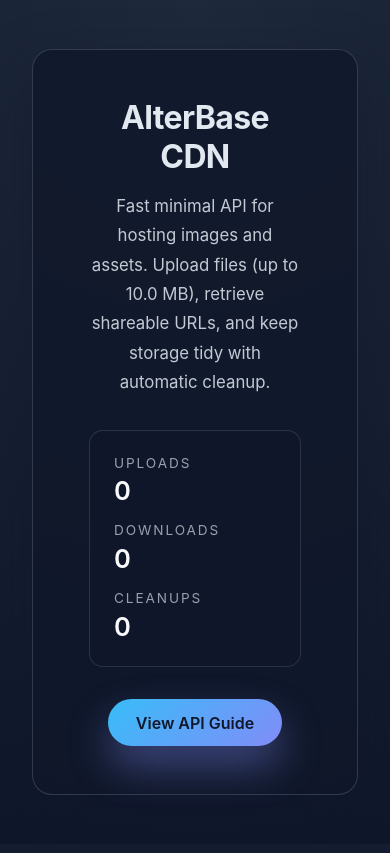
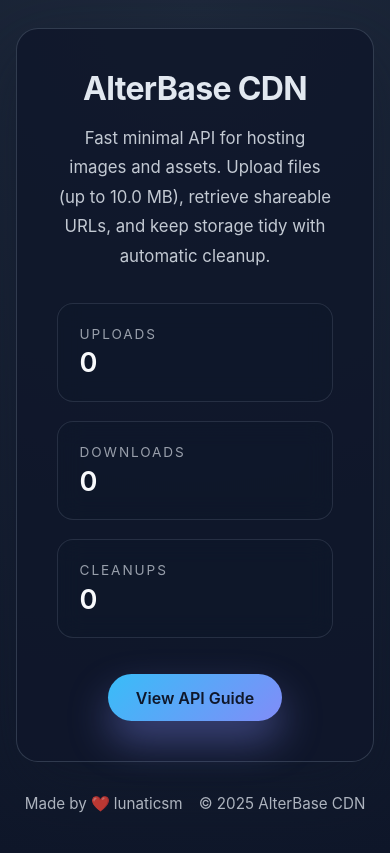
Before and after one commit to lunaticsm/Image-Uploader-API, a FastAPI app: page / in a window 390 px wide. Before the commit the page ends 795 px from the top, so only its background shows below. Run offline with FastAPI, Linux system fonts and the light colour scheme.

Commit message:
Polish HTML landing/docs with live metrics and repo link

```diff
--- a/app/main.py
+++ b/app/main.py
@@ -1,4 +1,5 @@
 import logging
+from datetime import datetime
 from pathlib import Path
 from string import Template
 from urllib.parse import quote
@@ -93,9 +94,10 @@ async def home():
         "index.html",
         {
             "max_file_mb": f"{MAX_FILE_SIZE_MB:.1f}",
-            "uploads": stats.get("uploads", 0),
-            "downloads": stats.get("downloads", 0),
-            "deleted": stats.get("deleted", 0),
+            "uploads": str(stats.get("uploads", 0)),
+            "downloads": str(stats.get("downloads", 0)),
+            "deleted": str(stats.get("deleted", 0)),
+            "year": str(datetime.utcnow().year),
         },
     )
     return HTMLResponse(content=html)
@@ -105,9 +107,17 @@ async def home():
 async def api_info():
     html = render_template(
         "api.html",
-        {"max_file_mb": f"{MAX_FILE_SIZE_MB:.1f}", "rate_limit": RATE_LIMIT_PER_MINUTE},
+        {"max_file_mb": f"{MAX_FILE_SIZE_MB:.1f}", "rate_limit": str(RATE_LIMIT_PER_MINUTE)},
     )
     return HTMLResponse(content=html)
+
+
+@app.get("/metrics", dependencies=[Depends(enforce_rate_limit)])
+def metrics_snapshot():
+    data = metrics.snapshot()
+    response = JSONResponse(data)
+    response.headers["Cache-Control"] = "no-store, no-cache, must-revalidate"
+    return response
 
 # --- Routes ---
 
--- a/app/templates/index.html
+++ b/app/templates/index.html
@@ -17,20 +17,22 @@
         font-family: "Inter", system-ui, -apple-system, BlinkMacSystemFont, "Segoe UI", sans-serif;
         min-height: 100vh;
         display: flex;
+        flex-direction: column;
         align-items: center;
         justify-content: center;
+        gap: 2rem;
         background: radial-gradient(circle at top, #1e293b, #0f172a);
         color: #e2e8f0;
-        padding: 2rem;
+        padding: 2rem 1.5rem 3rem;
       }
       main {
-        max-width: 540px;
-        background: rgba(15, 23, 42, 0.8);
-        border-radius: 20px;
-        padding: 3rem 3.5rem;
+        width: min(620px, 100%);
+        background: rgba(15, 23, 42, 0.82);
+        border-radius: 22px;
+        padding: clamp(2.5rem, 5vw, 3.5rem);
         text-align: center;
         border: 1px solid rgba(148, 163, 184, 0.25);
-        box-shadow: 0 24px 60px rgba(15, 23, 42, 0.45);
+        box-shadow: 0 26px 70px rgba(15, 23, 42, 0.5);
       }
       h1 {
         font-size: clamp(2rem, 5vw, 3rem);
@@ -43,17 +45,21 @@
         opacity: 0.85;
         margin-bottom: 2rem;
       }
-      .metrics {
+      .metrics-grid {
         display: grid;
-        gap: 1rem;
-        margin-bottom: 2rem;
+        grid-template-columns: repeat(auto-fit, minmax(160px, 1fr));
+        gap: 1.2rem;
+        margin-bottom: 2.25rem;
+      }
+      .metric {
         text-align: left;
-        background: rgba(15, 23, 42, 0.6);
-        border-radius: 14px;
-        padding: 1.5rem;
-        border: 1px solid rgba(148, 163, 184, 0.2);
+        background: rgba(15, 23, 42, 0.65);
+        border-radius: 16px;
+        padding: 1.35rem;
+        border: 1px solid rgba(148, 163, 184, 0.18);
+        backdrop-filter: blur(12px);
       }
-      .metrics .label {
+      .metric .label {
         display: block;
         font-size: 0.85rem;
         text-transform: uppercase;
@@ -61,10 +67,15 @@
         opacity: 0.65;
         margin-bottom: 0.3rem;
       }
-      .metrics .value {
-        font-size: 1.6rem;
+      .metric .value {
+        font-size: 2rem;
         font-weight: 600;
         color: #f8fafc;
+      }
+      .metric .unit {
+        font-size: 0.8rem;
+        opacity: 0.6;
+        margin-left: 0.25rem;
       }
       a {
         display: inline-block;
@@ -81,30 +92,121 @@
         transform: translateY(-2px);
         box-shadow: 0 24px 45px rgba(129, 140, 248, 0.45);
       }
+      footer {
+        font-size: 0.95rem;
+        opacity: 0.75;
+        display: flex;
+        gap: 1rem;
+        flex-wrap: wrap;
+        justify-content: center;
+        text-align: center;
+      }
+      footer .heart {
+        color: #f87171;
+        margin: 0 0.25rem;
+      }
+      @media (max-width: 540px) {
+        body {
+          padding: 1.75rem 1rem 2.5rem;
+        }
+        .metric .value {
+          font-size: 1.7rem;
+        }
+      }
     </style>
   </head>
   <body>
     <main>
       <h1>AlterBase CDN</h1>
       <p>
-        Fast minimal API for hosting images and assets. Upload files (up to $max_file_mb MB), retrieve shareable
+        Fast minimal API for hosting images and assets. Upload files (up to ${max_file_mb} MB), retrieve shareable
         URLs, and keep storage tidy with automatic cleanup.
       </p>
-      <div class="metrics">
-        <div>
+      <div class="metrics-grid">
+        <div class="metric" data-key="uploads" data-value="${uploads}">
           <span class="label">Uploads</span>
-          <span class="value">$uploads</span>
+          <span class="value">0</span>
         </div>
-        <div>
+        <div class="metric" data-key="downloads" data-value="${downloads}">
           <span class="label">Downloads</span>
-          <span class="value">$downloads</span>
+          <span class="value">0</span>
         </div>
-        <div>
+        <div class="metric" data-key="deleted" data-value="${deleted}">
           <span class="label">Cleanups</span>
-          <span class="value">$deleted</span>
+          <span class="value">0</span>
         </div>
       </div>
       <a href="/api-info">View API Guide</a>
     </main>
+    <footer>
+      <span>Made by<span class="heart">❤️</span>lunaticsm</span>
+      <span>© ${year} AlterBase CDN</span>
+    </footer>
+    <script>
+      const metricCards = document.querySelectorAll(".metric");
+
+      function formatNumber(value) {
+        if (Number.isNaN(value)) {
+          return "0";
+        }
+        return value.toLocaleString("en-US");
+      }
+
+      function scramble(el, finalValue) {
+        const duration = 900;
+        const start = performance.now();
+        const maxRandom = Math.max(finalValue, 20);
+
+        function update(now) {
+          const progress = (now - start) / duration;
+          if (progress < 1) {
+            const randomValue = Math.floor(Math.random() * maxRandom);
+            el.textContent = formatNumber(randomValue);
+            requestAnimationFrame(update);
+          } else {
+            el.textContent = formatNumber(finalValue);
+          }
+        }
+
+        requestAnimationFrame(update);
+      }
+
+      function applyMetrics(data) {
+        metricCards.forEach(function (card) {
+          const key = card.getAttribute("data-key");
+          const nextValue = Number(data[key] || 0);
+          const current = Number(card.getAttribute("data-current") || "-1");
+          if (current === nextValue) {
+            return;
+          }
+          card.setAttribute("data-current", String(nextValue));
+          const valueEl = card.querySelector(".value");
+          scramble(valueEl, nextValue);
+        });
+      }
+
+      const initialMetrics = {};
+      metricCards.forEach(function (card) {
+        const key = card.getAttribute("data-key");
+        initialMetrics[key] = Number(card.getAttribute("data-value") || "0");
+      });
+      applyMetrics(initialMetrics);
+
+      async function refreshMetrics() {
+        try {
+          const response = await fetch("/metrics", { cache: "no-store" });
+          if (!response.ok) {
+            return;
+          }
+          const payload = await response.json();
+          applyMetrics(payload);
+        } catch (err) {
+          console.error("metrics refresh failed", err);
+        }
+      }
+
+      setTimeout(refreshMetrics, 250);
+      setInterval(refreshMetrics, 15000);
+    </script>
   </body>
 </html>
```
Also changed, not shown: app/templates/api.html (+13 -2 lines), README.md.
